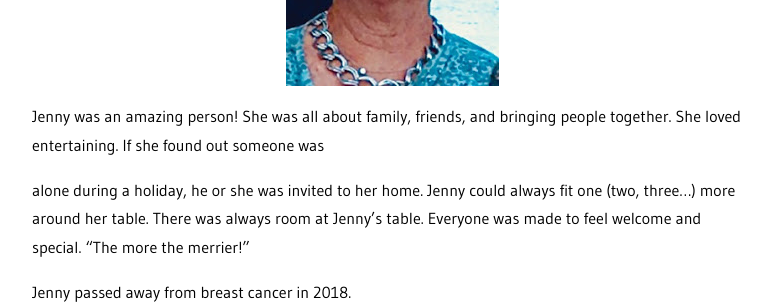
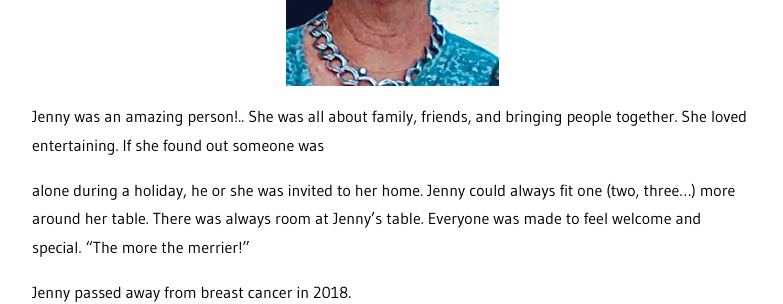
Before and after one commit to jennystable/website, a Jekyll site: the page built from index.markdown, in a window 1280 px wide. Shown: the part 554-858 px from the top of the page, without its empty margins (248-1031 px from the left). Built offline with Jekyll 4.4.1, drawn with Linux system fonts in a browser that asks for light colours.

```diff
--- a/index.markdown
+++ b/index.markdown
@@ -6,7 +6,7 @@ layout: default
 
 ![Jenny.jpg](https://jennystable.github.io/website/images/Jenny.jpg)
 
-Jenny was an amazing person! She was all about family, friends, and bringing people together.  She loved entertaining.  If she found out someone was
+Jenny was an amazing person!.. She was all about family, friends, and bringing people together.  She loved entertaining.  If she found out someone was
 
 alone during a holiday, he or she was invited to her home.  Jenny could always fit one (two, three...) more around her table.  There was always room at Jenny's table.  Everyone was made to feel welcome and special.  "The more the merrier!"
 
@@ -48,16 +48,16 @@ Jenny's Table has no administrative costs; 100% of the monies raised will go dir
 
 ### Our first event:
 
-September 26, 2018 - 12:30pm
-The Plant Group
-117 Pond Road
+September 26, 2018 - 12:30pm\
+The Plant Group\
+117 Pond Road\
 Franklin, CT 06245
 
 Enjoy strolling the fields of the largest perennial grower in the northeast, The Plant Group, with lunch at 1pm.
 
 Minimum donation $75.00
 
-Click on the link below to donate.
+Click on the link below to donate.\
 [Jenny's Table at Breast Cancer Research Foundation](https://give.bcrf.org/fundraiser/1550582)
 
 Contact us at: [ jennystable2018@gmail.com](mailto:jennystable2018@gmail.com)
```
